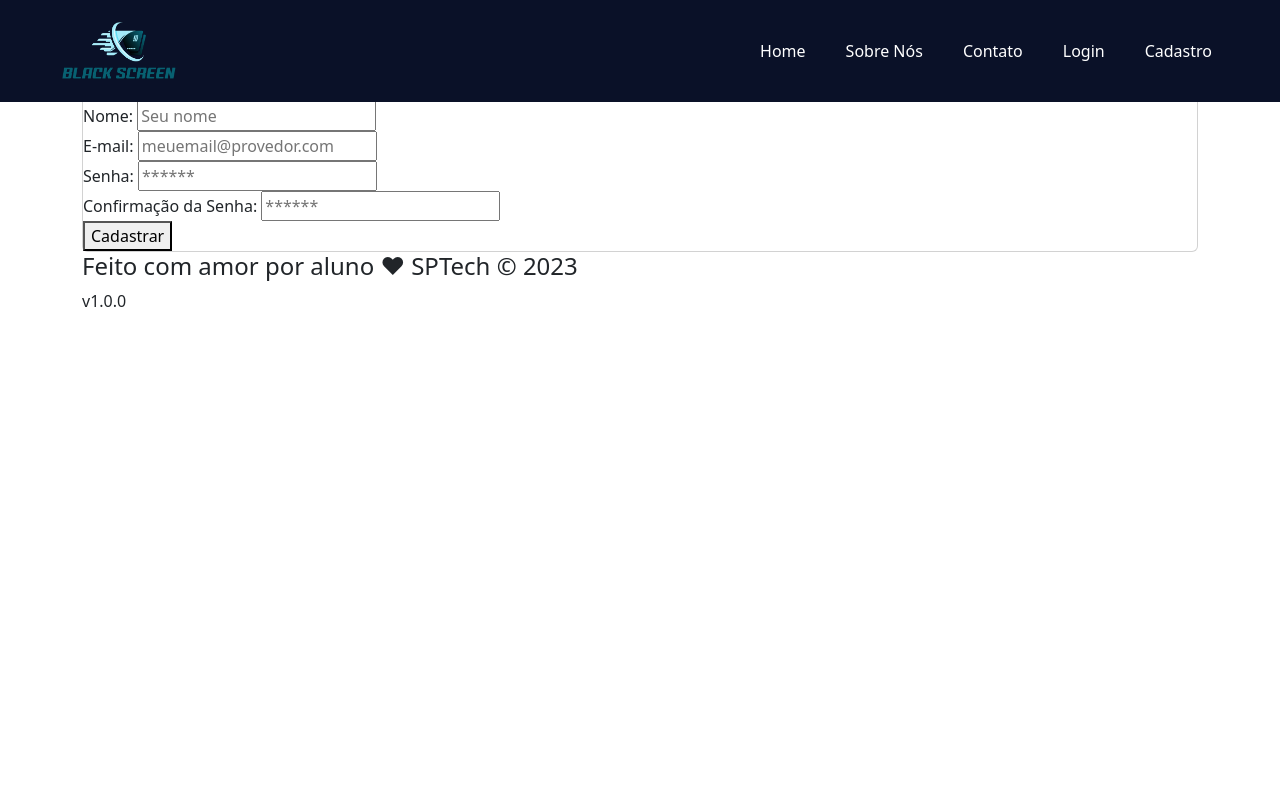
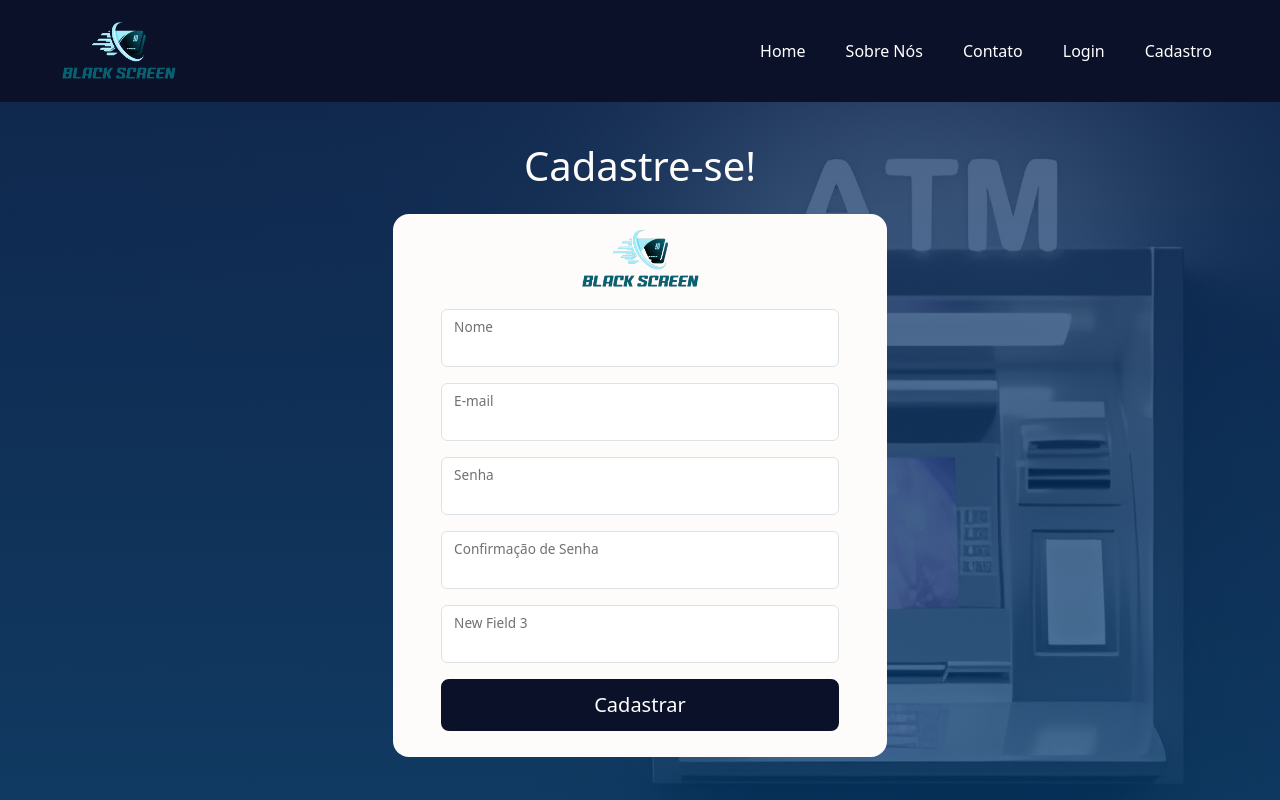
Before and after one commit to Black-Screenn/Black-Screen, a website: page web-data-viz/public/cadastro.html in a window 1280 px wide. Both pictures are taken after a click on the button "Cadastrar". Shown: the top 800 px of the page. Drawn offline with nearby package versions, Linux system fonts and the light colour scheme; no server answers.

Commit message:
cadastro funcionando

```diff
--- a/web-data-viz/public/cadastro.html
+++ b/web-data-viz/public/cadastro.html
@@ -15,7 +15,7 @@
     <link href="https://cdn.jsdelivr.net/npm/bootstrap@5.3.3/dist/css/bootstrap.min.css" rel="stylesheet">
 </head>
 
-<body onload="listar()">
+<body ><!--onload="listar()"-->
   <!--header inicio-->
   <nav class="navbar navbar-expand-lg navbar-light fixed-top py-3" id="navbar">
         <div class="container-fluid">
@@ -54,52 +54,59 @@
         <span id="mensagem_erro"></span>
       </div>
     </div>
-    <div class="container">
-      <div class="card card-cadastro">
-        <h2>Bem-vindo!</h2>
-        <div class="formulario">
-          <!--
-                         Para inserir mais um campo, copie uma das inputs abaixo.
-                         Assim que inserir vá para o script abaixo.
-                     -->
-          <div class="campo">
-            <span>Código de ativação:</span>
-            <input id="codigo_input" type="text" placeholder="Insira aqui seu código" />
+    <div class="fundo-cadastro-login text-center p-5">
+        <h1 class="title">Cadastre-se!</h1>
+        <div class="container px-5 my-5 col-md-5 rounded-4 mt-3">
+            <div class="logo-container">
+                <img class="img-login-cadastro" src="assets/imgs/blackscreenlogo.png" alt="Logo BlackScreen">
             </div>
-          <div class="campo">
-            <span>Nome:</span>
-            <input id="nome_input" type="text" placeholder="Seu nome" />
+                <form id="contactForm text-black">
+                <div class="form-floating mb-3">
+                    <input class="form-control" id="nome_input" type="text" required/>
+                    <label for="nome_input">Nome</label>
                 </div>
-          <div class="campo">
-            <span>E-mail:</span>
-            <input id="email_input" type="text" placeholder="meuemail@provedor.com" />
+                <div class="form-floating mb-3">
+                    <input class="form-control" id="email_input" type="text" required/>
+                    <label for="email_input">E-mail</label>
                 </div>
-          <div class="campo">
-            <span>Senha:</span>
-            <input id="senha_input" type="password" placeholder="******" />
+                <div class="form-floating mb-3">
+                    <input class="form-control" id="senha_input" type="password" required/>
+                    <label for="senha_input">Senha</label>
                 </div>
-          <div class="campo">
-            <span>Confirmação da Senha:</span>
-            <input id="confirmacao_senha_input" type="password" placeholder="******" />
+                <div class="form-floating mb-3">
+                    <input class="form-control" id="confirmacao_senha_input" type="password" required/>
+                    <label for="confirmacao_senha_input">Confirmação de Senha</label>
                 </div>
-          <button class="botao" onclick="cadastrar()">Cadastrar</button>
+                <div class="form-floating mb-3">
+                    <input class="form-control" id="newField3" type="text" required/>
+                    <label for="newField3">New Field 3</label>
+                </div>
+                <div class="d-grid mb-3">
+                    <button class="btn btn-primary btn-lg" id="submitButton" type="button" onclick="cadastrar()">Cadastrar</button>
                 </div>
                 <div id="div_aguardar" class="loading-div">
                     <img src="./assets/circle-loading.gif" id="loading-gif" />
                 </div>
 
                 <div id="div_erros_login"></div>
-      </div>
+            </form>
         </div>
     </div>
 
   <!--footer inicio-->
-  <div class="footer">
   <div class="container">
-      <h4>Feito com amor por aluno &hearts; SPTech &copy; 2023</h4>
-      <span class="version">v1.0.0</span>
+        <footer class="d-flex flex-wrap justify-content-between align-items-center py-3 my-4 border-top">
+            <p class="ms-5 text-muted">© 2025 Black Screen</p>
+
+            <a href="index.html" class="text-right me-5">
+                <img class="img-folder" src="assets/imgs/blackscreenlogo.png" alt="Logo BlackScreen">
+            </a>
+        </footer>
     </div>
-  </div>
+
+
+    <script src="https://cdn.jsdelivr.net/npm/bootstrap@5.3.3/dist/js/bootstrap.bundle.min.js">
+    </script>
   <!--footer fim-->
 </body>
 
@@ -108,10 +115,10 @@
 <script>
 
   // Array para armazenar empresas cadastradas para validação de código de ativação
-  let listaEmpresasCadastradas = [];
+  // let listaEmpresasCadastradas = [];
 
   function cadastrar() {
-    // aguardar();
+    aguardar();
 
     //Recupere o valor da nova input pelo nome do id
     // Agora vá para o método fetch logo abaixo
@@ -119,16 +126,14 @@
     var emailVar = email_input.value;
     var senhaVar = senha_input.value;
     var confirmacaoSenhaVar = confirmacao_senha_input.value;
-    var codigoVar = codigo_input.value;
-    var idEmpresaVincular
+    // var idEmpresaVincular
 
     // Verificando se há algum campo em branco
     if (
       nomeVar == "" ||
       emailVar == "" ||
       senhaVar == "" ||
-      confirmacaoSenhaVar == "" ||
-      codigoVar == ""
+      confirmacaoSenhaVar == ""
     ) {
       cardErro.style.display = "block";
       mensagem_erro.innerHTML =
@@ -141,7 +146,7 @@
     }
 
     // Verificando se o código de ativação é de alguma empresa cadastrada
-    for (let i = 0; i < listaEmpresasCadastradas.length; i++) {
+    /* for (let i = 0; i < listaEmpresasCadastradas.length; i++) {
       if (listaEmpresasCadastradas[i].codigo_ativacao == codigoVar) {
         idEmpresaVincular = listaEmpresasCadastradas[i].id
         console.log("Código de ativação válido.");
@@ -151,7 +156,7 @@
         mensagem_erro.innerHTML = "(Mensagem de erro para código inválido)";
         finalizarAguardar();
       }
-    }
+    }*/
 
     // Enviando o valor da nova input
     fetch("/usuarios/cadastrar", {
@@ -165,7 +170,7 @@
         nomeServer: nomeVar,
         emailServer: emailVar,
         senhaServer: senhaVar,
-        idEmpresaVincularServer: idEmpresaVincular
+        //idEmpresaVincularServer: idEmpresaVincular
       }),
     })
       .then(function (resposta) {
@@ -196,7 +201,7 @@
   }
 
   // Listando empresas cadastradas
-  function listar() {
+ /* function listar() {
     fetch("/empresas/listar", {
       method: "GET",
     })
@@ -213,7 +218,7 @@
       .catch(function (resposta) {
         console.log(`#ERRO: ${resposta}`);
       });
-  }
+  }*/
 
   function sumirMensagem() {
     cardErro.style.display = "none";
```
Also changed, not shown: web-data-viz/public/login.html (+1 -1 lines), web-data-viz/src/controllers/usuarioController.js (+4 -4 lines), web-data-viz/src/models/usuarioModel.js (+4 -4 lines), website/cadastro.html (+12 -7 lines), 3 other files. Lines whose indentation alone changed are shown as unchanged.
